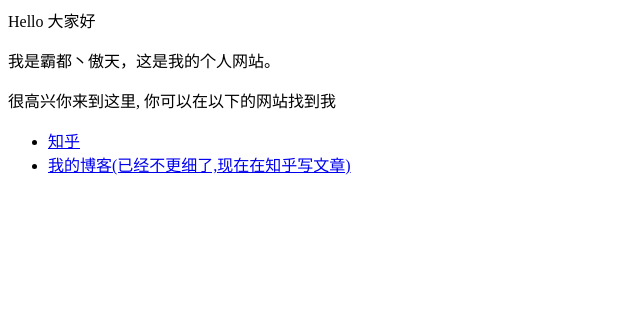
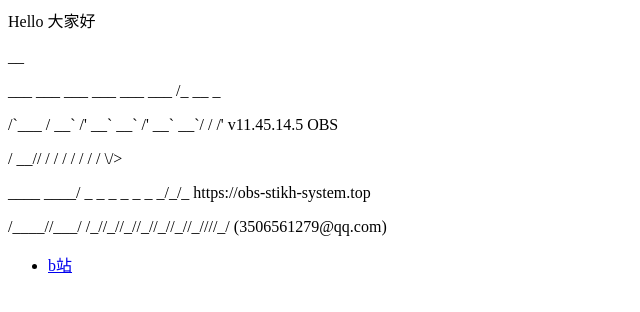
Before and after one commit to OBS-Stikh-System/OBS-Stikh-System.github.io, a plain HTML site: page index.html in a window 1280 px wide. Shown: the whole page, without its empty margins (0-640 px from the left). Drawn offline with Linux system fonts and the light colour scheme.

Commit message:
Update index.html

```diff
--- a/index.html
+++ b/index.html
@@ -1,8 +1,11 @@
 <p>Hello 大家好</p>
-<p>我是霸都丶傲天，这是我的个人网站。 </p>
-<p>很高兴你来到这里, 你可以在以下的网站找到我</p>
+<p>                                      __ </p>
+<p>   ___   ___     ___ ___     ___ ___ /_   __  _ </p>
+<p> /`___ / __` /' __` __` /' __` __`/  / /'    v11.45.14.5 OBS </p>
+<p>/ __// / / / / / / /   \/>  </ </p>
+<p> ____ ____/ _ _ _ _ _ _ _/_/_    https://obs-stikh-system.top </p>
+<p> /____//___/  /_//_//_//_//_//_//_////_/    (3506561279@qq.com) </p>
 
 <ul>
-  <li> <a href="https://www.zhihu.com/people/AJLoveChina">知乎</a> </li>
-  <li> <a href="http://hejie.nigeerhuo.com">我的博客(已经不更细了,现在在知乎写文章)</a> </li>
+  <li> <a href="https://space.bilibili.com/525087824">b站</a> </li>
 </ul>
```
